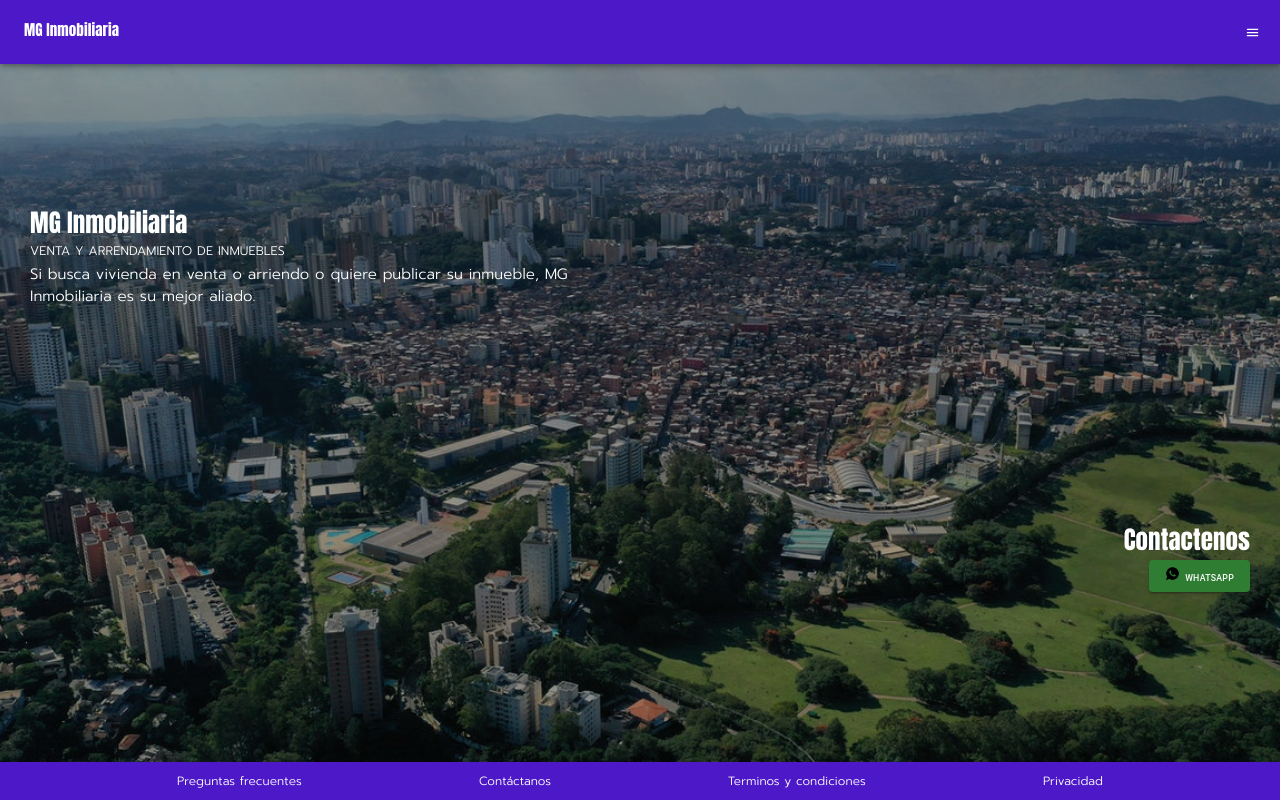
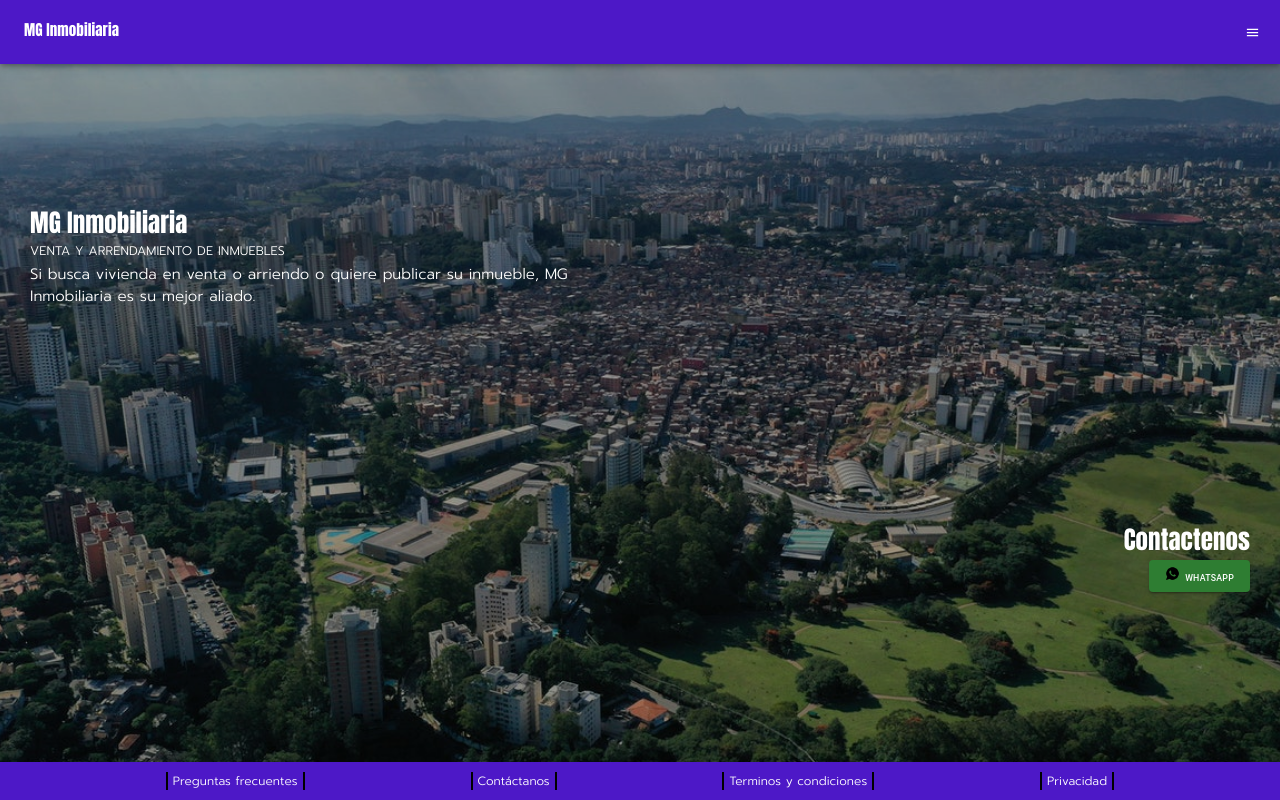
Before and after one commit to AlexanderLGRS/MGInmobiliaria, a React (Create React App) app: page / in a window 1280 px wide. Built offline with nearby package versions, Linux system fonts and the light colour scheme.

Commit message:
Fix z-index Sideba property and footer buttons

```diff
--- a/src/Components/Footer/Footer.css
+++ b/src/Components/Footer/Footer.css
@@ -22,6 +22,11 @@ a {
 .css-1fpt91a {
     bottom: 0;
 }
+.footer-item-button{
+    padding: 0 5px;
+    border-right: 2px solid black;
+    border-left: 2px solid black;
+}
 
 /* @media only screen and (max-width: 600px) {
     .footer {
--- a/src/Components/Footer/Footer.js
+++ b/src/Components/Footer/Footer.js
@@ -18,16 +18,16 @@ export default function Footer() {
         }}
         position='fixed'
       >
-        <Link className='sideBar-item-button' to='/' underline='none'>
+        <Link className='footer-item-button' to='/' underline='none'>
           Preguntas frecuentes
         </Link>
-        <Link className='sideBar-item-button' to='/' underline='none'>
+        <Link className='footer-item-button' to='/' underline='none'>
           Contáctanos
         </Link>
-        <Link className='sideBar-item-button' to='/' underline='none'>
+        <Link className='footer-item-button' to='/' underline='none'>
           Terminos y condiciones
         </Link>
-        <Link className='sideBar-item-button' to='/' underline='none'>
+        <Link className='footer-item-button' to='/' underline='none'>
           Privacidad
         </Link>
       </Box>
--- a/src/Components/SideBar/SideBar.css
+++ b/src/Components/SideBar/SideBar.css
@@ -1,8 +1,9 @@
-.header{
+.header {
     width: 100vw;
     position: fixed;
     z-index: 3;
 }
+
 .sideBar-item-button,
 .sideBar-item-button:hover {
     color: white;
@@ -18,7 +19,3 @@
     color: white;
 
 }
-
-.swipeableDrawer {
-    background-color: aqua;
-}
--- a/src/Components/SideBar/SideBar.js
+++ b/src/Components/SideBar/SideBar.js
@@ -112,7 +112,7 @@ function SideBar(props) {
                 aria-label='open drawer'
                 edge='end'
                 onClick={toggleDrawer(true)}
-                sx={{ ...(open && { display: 'none' }), zIndex: 6 }}
+                sx={{ ...(open && { display: 'none' }), zIndex: 1200 }}
               >
                 <MenuIcon />
               </IconButton>
@@ -121,8 +121,8 @@ function SideBar(props) {
         </AppBar>
       </Box>
       <SwipeableDrawer
+      className='swipeableDrawer'
         sx={{
-          zIndex: 5,
           width: drawerWidth,
           flexShrink: 0,
           '& .MuiDrawer-paper': {
```
